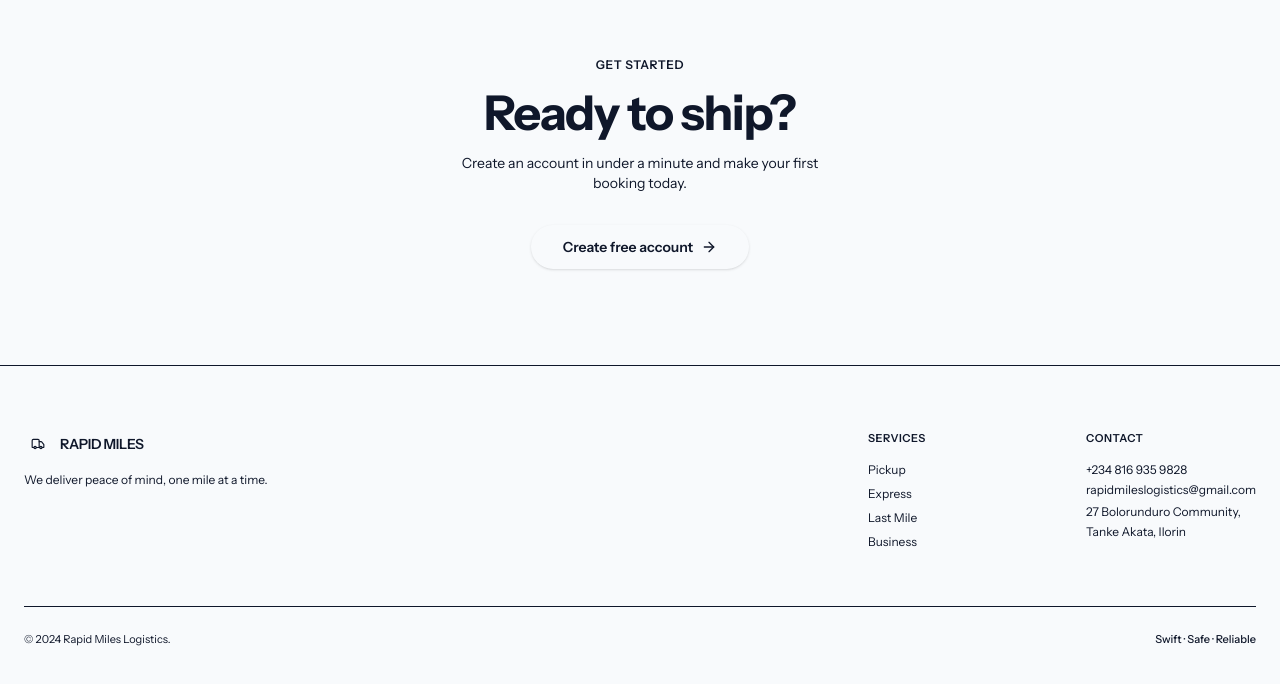
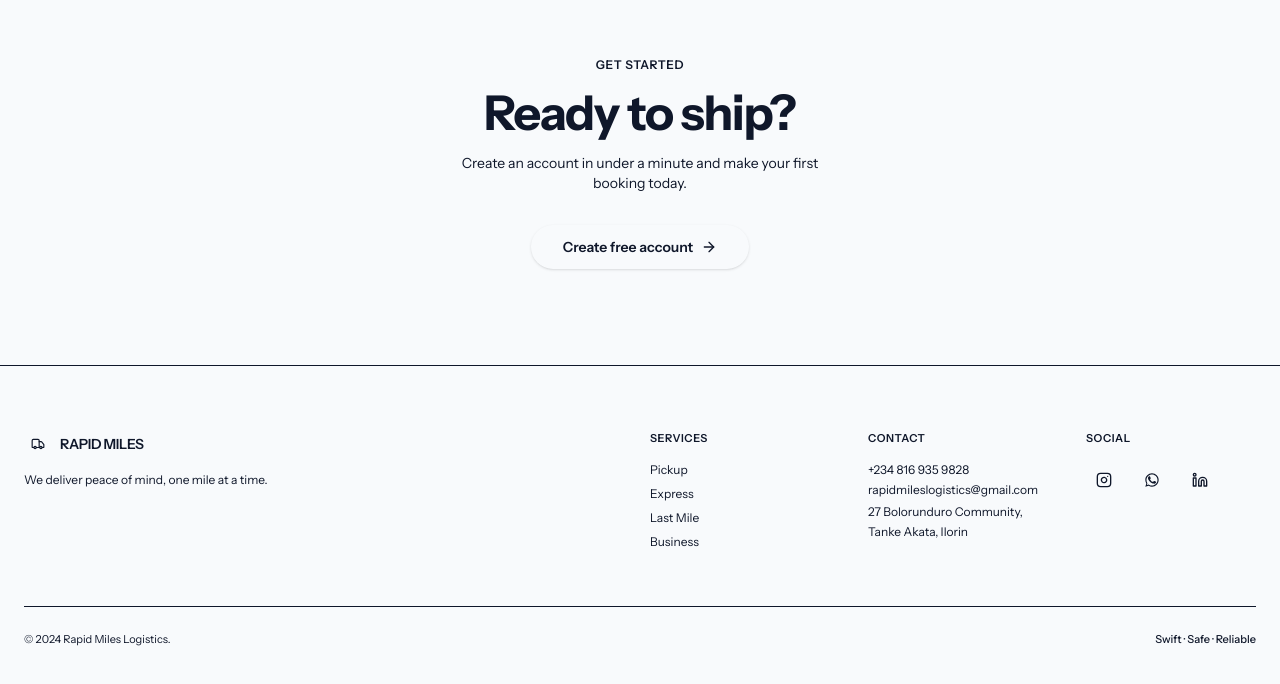
Before and after one commit to hyyungnim/Rapid-Miles, a React (Vite) app: page / in a window 1280 px wide. Shown: the part 2484-3168 px from the top of the page. Built offline with nearby package versions, Linux system fonts and the light colour scheme.

Commit message:
Add Instagram, WhatsApp, LinkedIn social links to footer

```diff
--- /dev/null
+++ b/src/lib/social.ts
@@ -0,0 +1,5 @@
+export const SOCIAL_LINKS = {
+  instagram: "#",
+  whatsapp: "#",
+  linkedin: "#",
+};
--- a/src/pages/LandingPage.tsx
+++ b/src/pages/LandingPage.tsx
@@ -1,7 +1,8 @@
 import { useState } from "react";
 import { motion } from "motion/react";
-import { ArrowRight, Truck, MapPin, Clock, Shield,Smartphone, Package } from "lucide-react";
+import { ArrowRight, Truck, MapPin, Clock, Shield, Smartphone, Package, Linkedin } from "lucide-react";
 import { useNavigate } from "react-router";
+import { SOCIAL_LINKS } from "../lib/social";
 
 const RATE = 200;
 const calcFare = (km: number) => km * RATE;
@@ -205,7 +206,7 @@
               </div>
               <p className="text-xs text-muted-fg leading-relaxed">We deliver peace of mind, one mile at a time.</p>
             </div>
-            <div className="grid grid-cols-2 gap-12">
+            <div className="grid grid-cols-3 gap-12">
               <div>
                 <p className="text-[11px] font-semibold text-muted-fg tracking-wider uppercase mb-4">Services</p>
                 {["Pickup", "Express", "Last Mile", "Business"].map(s => (
@@ -218,6 +219,20 @@
                 <p className="text-xs text-fg/70 mb-1">rapidmileslogistics@gmail.com</p>
                 <p className="text-xs text-fg/50 leading-relaxed">27 Bolorunduro Community,<br />Tanke Akata, Ilorin</p>
               </div>
+              <div>
+                <p className="text-[11px] font-semibold text-muted-fg tracking-wider uppercase mb-4">Social</p>
+                <div className="flex items-center gap-3">
+                  <a href={SOCIAL_LINKS.instagram} target="_blank" rel="noopener noreferrer" className="w-9 h-9 rounded-full bg-muted flex items-center justify-center text-fg/70 hover:text-fg hover:bg-muted/80 transition-all" aria-label="Instagram">
+                    <svg viewBox="0 0 24 24" className="w-4 h-4" fill="none" stroke="currentColor" strokeWidth="2" strokeLinecap="round" strokeLinejoin="round"><rect x="2" y="2" width="20" height="20" rx="5" ry="5"/><path d="M16 11.37A4 4 0 1 1 12.63 8 4 4 0 0 1 16 11.37z"/><line x1="17.5" y1="6.5" x2="17.51" y2="6.5"/></svg>
+                  </a>
+                  <a href={SOCIAL_LINKS.whatsapp} target="_blank" rel="noopener noreferrer" className="w-9 h-9 rounded-full bg-muted flex items-center justify-center text-fg/70 hover:text-fg hover:bg-muted/80 transition-all" aria-label="WhatsApp">
+                    <svg viewBox="0 0 24 24" className="w-4 h-4" fill="currentColor"><path d="M17.472 14.382c-.297-.149-1.758-.867-2.03-.967-.273-.099-.471-.148-.67.15-.197.297-.767.966-.94 1.164-.173.199-.347.223-.644.075-.297-.15-1.255-.463-2.39-1.475-.883-.788-1.48-1.761-1.653-2.059-.173-.297-.018-.458.13-.606.134-.133.298-.347.446-.52.149-.174.198-.298.298-.497.099-.198.05-.371-.025-.52-.075-.149-.669-1.612-.916-2.207-.242-.579-.487-.5-.669-.51-.173-.008-.371-.01-.57-.01-.198 0-.52.074-.792.372-.272.297-1.04 1.016-1.04 2.479 0 1.462 1.065 2.875 1.213 3.074.149.198 2.096 3.2 5.077 4.487.709.306 1.262.489 1.694.625.712.227 1.36.195 1.871.118.571-.085 1.758-.719 2.006-1.413.248-.694.248-1.289.173-1.413-.074-.124-.272-.198-.57-.347z"/><path d="M12 2C6.477 2 2 6.477 2 12c0 1.89.536 3.657 1.458 5.156L2 22l4.987-1.417A9.98 9.98 0 0012 22c5.523 0 10-4.477 10-10S17.523 2 12 2zm0 18.25c-1.585 0-3.129-.44-4.465-1.268l-.327-.21-2.96.828.84-2.82-.19-.348A8.235 8.235 0 013.75 12c0-4.54 3.71-8.25 8.25-8.25S20.25 7.46 20.25 12 16.54 20.25 12 20.25z"/></svg>
+                  </a>
+                  <a href={SOCIAL_LINKS.linkedin} target="_blank" rel="noopener noreferrer" className="w-9 h-9 rounded-full bg-muted flex items-center justify-center text-fg/70 hover:text-fg hover:bg-muted/80 transition-all" aria-label="LinkedIn">
+                    <Linkedin className="w-4 h-4" />
+                  </a>
+                </div>
+              </div>
             </div>
           </div>
           <div className="pt-6 border-t border-border flex flex-col sm:flex-row items-start justify-between gap-2">
```
